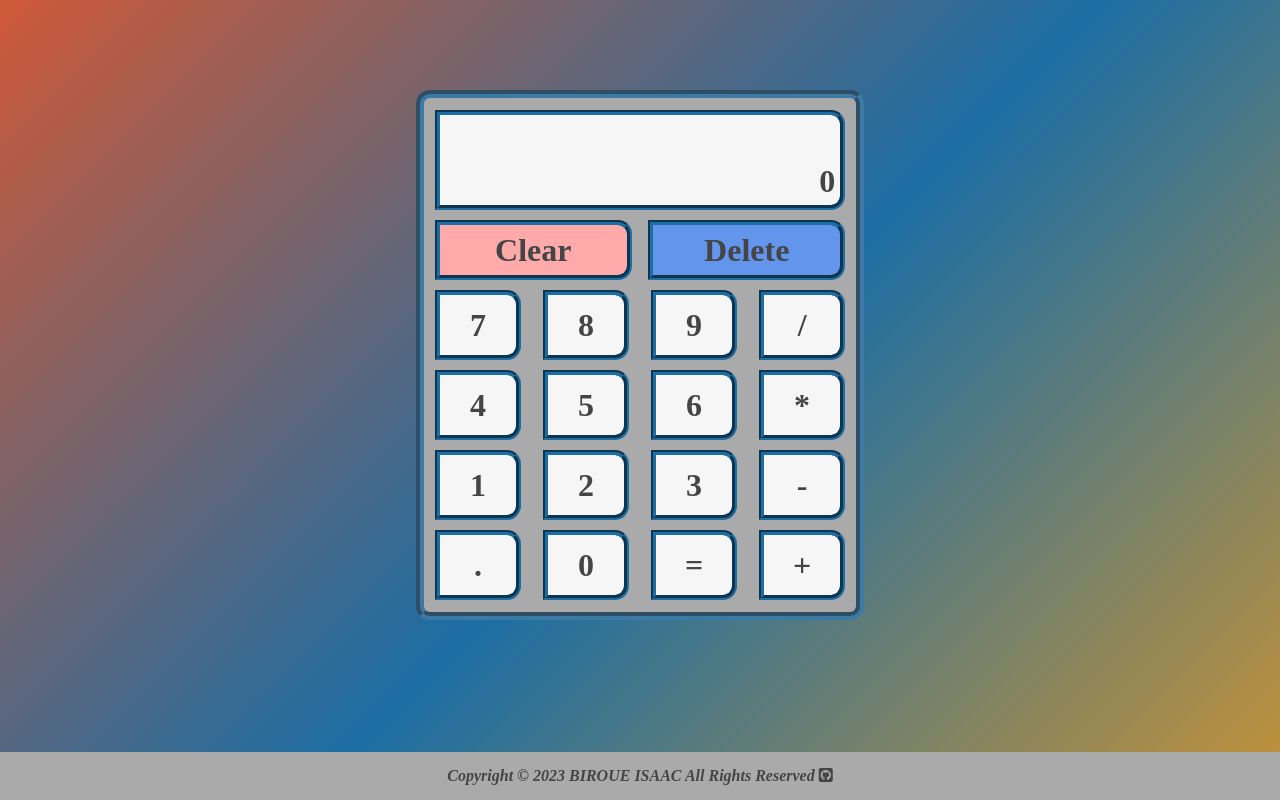
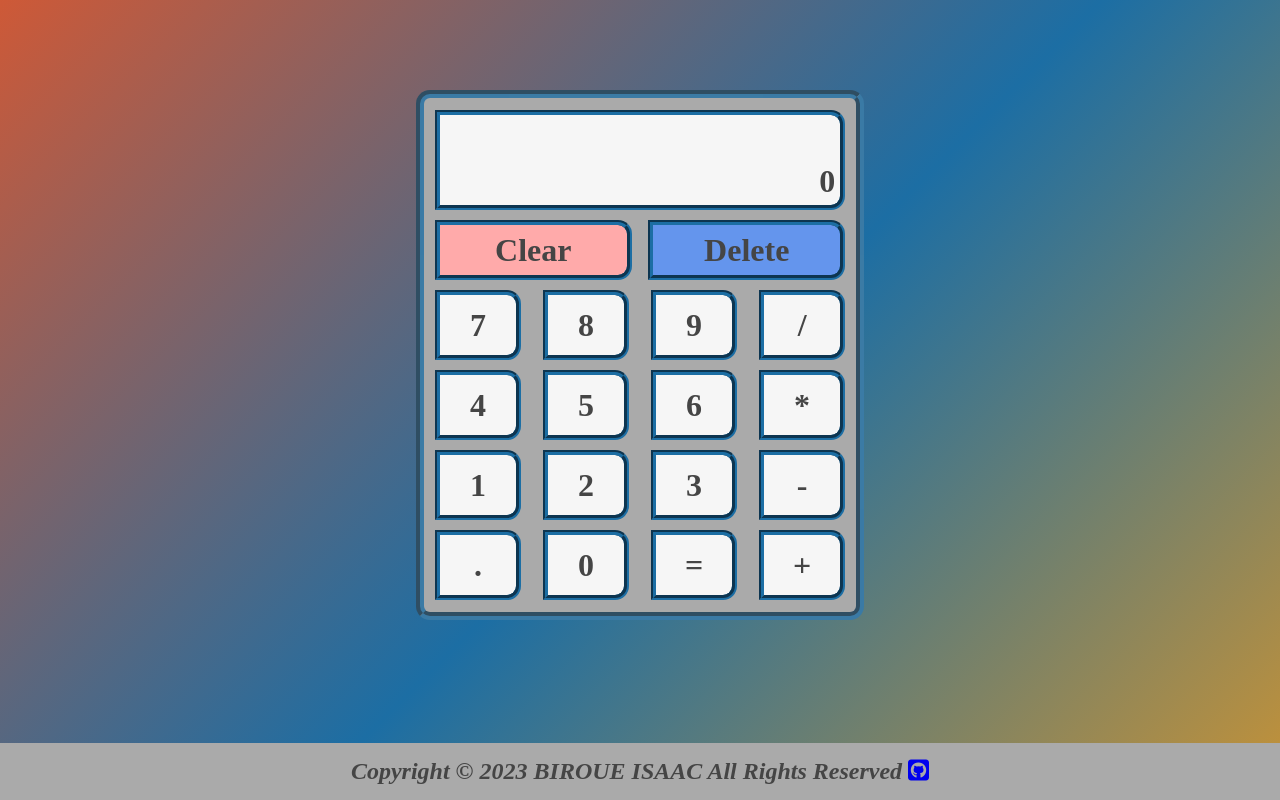
Before and after one commit to biroue10/Project-Calculator, a website: page index.html in a window 1280 px wide. Drawn offline with Linux system fonts and the light colour scheme.

```diff
--- a/index.html
+++ b/index.html
@@ -51,7 +51,7 @@
         <script>
           document.write(new Date().getFullYear());
         </script>
-        BIROUE ISAAC All Rights Reserved <i class="fab fa-github-square"></i>
+        BIROUE ISAAC All Rights Reserved <a href="https://github.com/biroue10"><i class="fab fa-github-square"></i></a>
       </p>
     </footer>
     <script src="script.js"></script>
--- a/style.css
+++ b/style.css
@@ -110,7 +110,7 @@
   font-weight: 900;
   font-style: italic;
   margin-top: auto;
-  font-size: 1rem;
+  font-size: 1.5rem;
   background-color: #aaaaaa;
   padding: 15px;
   color: #454545;
```
Also changed, not shown: assets/images/capture.png (added).
